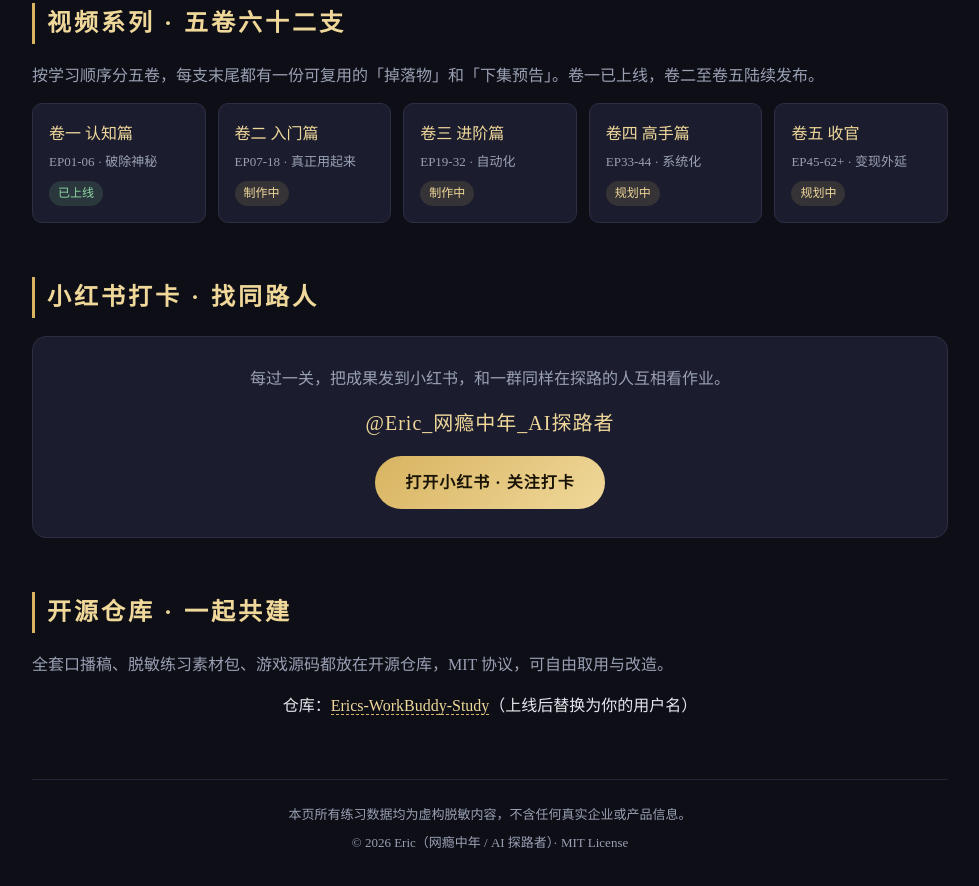
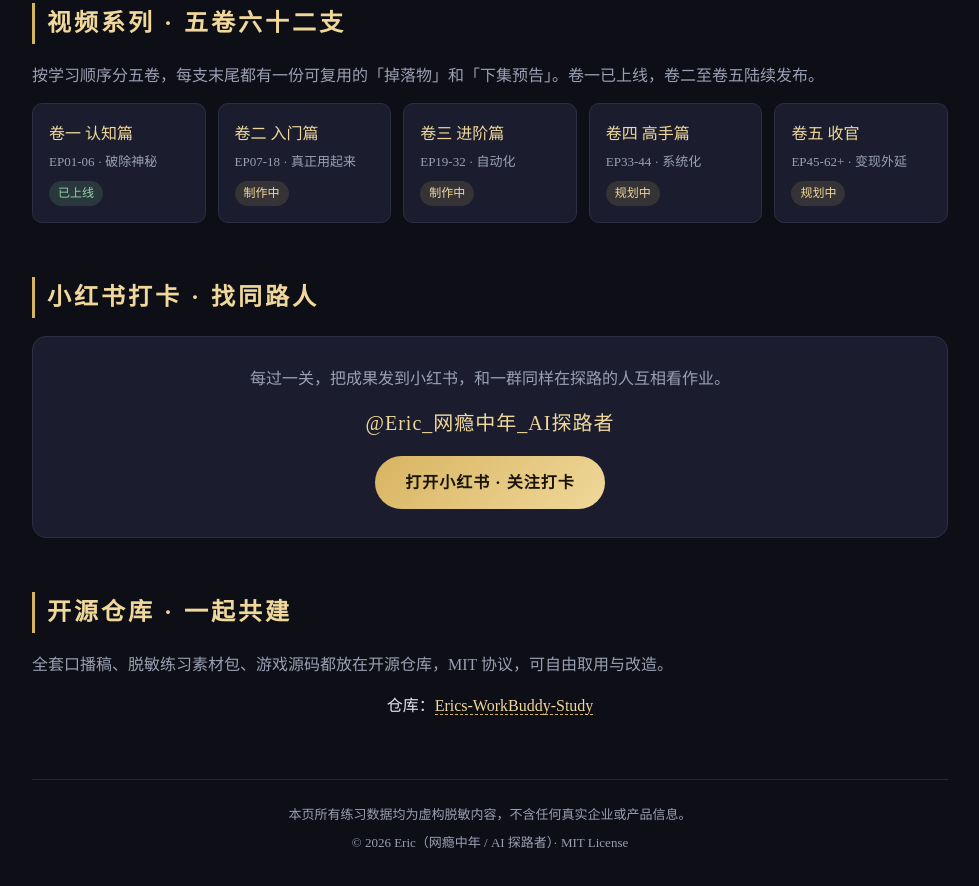
Before and after one commit to Shun1989/Erics-WorkBuddy-Study, a plain HTML site: page index.html in a window 1280 px wide. Shown: the part 898-1784 px from the top of the page, without its empty margins (150-1129 px from the left). Drawn offline with Linux system fonts and the light colour scheme.

Commit message:
fix: 落地页 GitHub 占位 ID 替换为 Shun1989

```diff
--- a/index.html
+++ b/index.html
@@ -111,7 +111,7 @@
   <section id="open">
     <h2>开源仓库 · 一起共建</h2>
     <p class="lead">全套口播稿、脱敏练习素材包、游戏源码都放在开源仓库，MIT 协议，可自由取用与改造。</p>
-    <p style="text-align:center">仓库：<a class="in" href="https://github.com/YOUR_GITHUB_ID/Erics-WorkBuddy-Study">Erics-WorkBuddy-Study</a>（上线后替换为你的用户名）</p>
+    <p style="text-align:center">仓库：<a class="in" href="https://github.com/Shun1989/Erics-WorkBuddy-Study">Erics-WorkBuddy-Study</a></p>
   </section>
 
   <footer>
```
